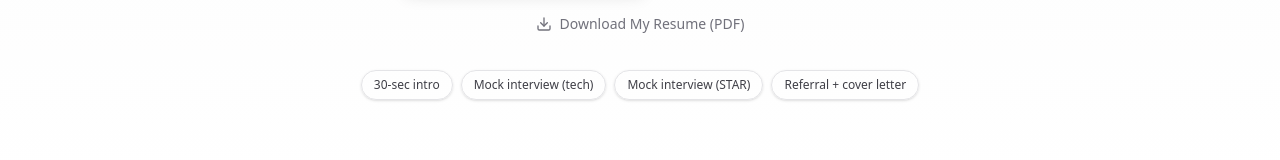
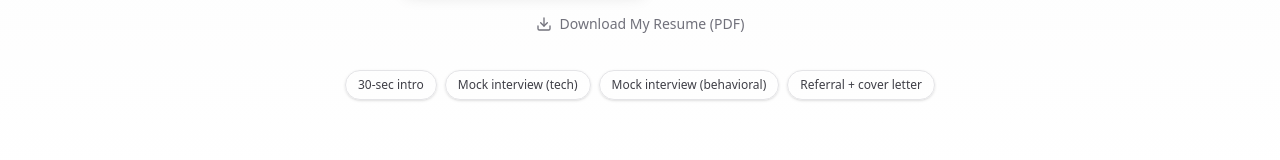
Before and after one commit to Oak112/chengai, a Next.js app: page / in a window 1280 px wide. Shown: the part 571-731 px from the top of the page. Built offline with nearby package versions, Linux system fonts and the light colour scheme; no server answers.

Commit message:
Polish UI and make behavioral answers more natural

```diff
--- a/src/app/api/chat/route.ts
+++ b/src/app/api/chat/route.ts
@@ -737,7 +737,7 @@ export async function POST(request: NextRequest) {
 
     const modeInstruction =
       mode === 'behavior'
-        ? '\n\nMode: behavior. Use STAR (Situation / Task / Action / Result). Prefer stories, but you may also use resume/experience sources when relevant.'
+        ? '\n\nMode: behavioral interview. Answer like a real interview: start with a short hook (why this mattered), then give just enough context, what you did (decisions + actions), and the outcome (metrics if available). Close with a brief generalization (what you learned / how you’d apply it again). Do NOT label sections as “Situation/Task/Action/Result” unless the user explicitly asks for STAR formatting. Prefer stories, but you may also use resume/experience sources when relevant.'
         : mode === 'tech'
           ? '\n\nMode: tech deep dive. Prioritize concrete technical details, trade-offs, and verifiable facts. Use the provided SOURCES (projects / resume / experience / articles) and clearly separate facts from assumptions.'
           : '';
--- a/src/app/globals.css
+++ b/src/app/globals.css
@@ -3,12 +3,16 @@
 
 :root {
   --background: #ffffff;
-  --foreground: #171717;
+  --foreground: #0b1220;
+  --ring: rgba(37, 99, 235, 0.55);
+  --glow-blue: rgba(37, 99, 235, 0.12);
+  --glow-purple: rgba(147, 51, 234, 0.1);
 }
 
 @theme inline {
   --color-background: var(--background);
   --color-foreground: var(--foreground);
+  --color-ring: var(--ring);
   --font-sans: var(--font-geist-sans);
   --font-mono: var(--font-geist-mono);
 }
@@ -17,11 +21,17 @@
   :root {
     --background: #0a0a0a;
     --foreground: #ededed;
+    --ring: rgba(59, 130, 246, 0.5);
+    --glow-blue: rgba(59, 130, 246, 0.1);
+    --glow-purple: rgba(168, 85, 247, 0.08);
   }
 }
 
 body {
-  background: var(--background);
+  background:
+    radial-gradient(1200px circle at 20% -10%, var(--glow-blue), transparent 60%),
+    radial-gradient(1000px circle at 90% 0%, var(--glow-purple), transparent 55%),
+    var(--background);
   color: var(--foreground);
   font-family: var(--font-sans), Arial, Helvetica, sans-serif;
 }
@@ -54,15 +64,19 @@ body {
   }
 }
 
-/* Smooth transitions */
-* {
-  transition-property: color, background-color, border-color;
+/* Smooth transitions (interactive elements only) */
+a,
+button,
+input,
+textarea,
+select {
+  transition-property: color, background-color, border-color, box-shadow, transform;
   transition-duration: 150ms;
   transition-timing-function: ease;
 }
 
 /* Focus styles */
 :focus-visible {
-  outline: 2px solid #3b82f6;
+  outline: 2px solid var(--ring);
   outline-offset: 2px;
 }
--- a/src/app/page.tsx
+++ b/src/app/page.tsx
@@ -90,15 +90,15 @@ export default function Home() {
                 href={{
                   pathname: '/chat',
                   query: {
-                    q: 'Mock interview (behavioral): answer in STAR, then ask me one follow-up question.',
+                    q: 'Mock interview (behavioral): answer like a real interview (hook -> context -> actions -> outcomes -> takeaway), then ask me one follow-up question.',
                     mode: 'behavior',
                   },
                 }}
                 event="shortcut_click"
-                meta={{ shortcut: 'mock_interview_star', page: 'home' }}
+                meta={{ shortcut: 'mock_interview_behavioral', page: 'home' }}
                 className="rounded-full border border-zinc-200 bg-white/70 px-3 py-1.5 text-xs font-medium text-zinc-700 shadow-sm hover:bg-white dark:border-zinc-800 dark:bg-zinc-950/50 dark:text-zinc-200 dark:hover:bg-zinc-950"
               >
-                Mock interview (STAR)
+                Mock interview (behavioral)
               </TrackedLink>
               <TrackedLink
                 href={{
--- a/src/components/chat/ChatInterface.tsx
+++ b/src/components/chat/ChatInterface.tsx
@@ -330,7 +330,8 @@ export default function ChatInterface({ initialMessage, initialMode, startFresh
                 Charlie&apos;s AI
               </div>
               <div className="text-[11px] text-zinc-500 dark:text-zinc-400">
-                Evidence-first • RAG-powered • {mode === 'auto' ? 'Auto' : mode}
+                Evidence-first • RAG-powered •{' '}
+                {mode === 'auto' ? 'Auto' : mode === 'tech' ? 'Tech deep dive' : 'Behavioral'}
               </div>
             </div>
           </Link>
@@ -349,7 +350,7 @@ export default function ChatInterface({ initialMessage, initialMode, startFresh
           >
               <option value="auto">Auto</option>
               <option value="tech">Tech deep dive</option>
-              <option value="behavior">Behavioral (STAR)</option>
+              <option value="behavior">Behavioral</option>
             </select>
 
             <button
--- a/src/components/chat/JDMatcher.tsx
+++ b/src/components/chat/JDMatcher.tsx
@@ -140,12 +140,19 @@ export default function JDMatcher() {
             <div className="text-5xl font-bold">{result.match_score}%</div>
             <p className="mt-2 text-sm opacity-90 whitespace-pre-line">{result.summary}</p>
             {result.score_breakdown && (
-              <div className="mt-3 text-xs opacity-90">
-                <div>
-                  Scoring: raw {result.score_breakdown.raw_coverage_pct}% → adjusted{' '}
-                  {result.score_breakdown.adjusted_coverage_pct}% (curve={result.score_breakdown.curve}, entry-level=
-                  {String(result.score_breakdown.is_entry_level)}).
-                </div>
+              <div className="mt-4 flex flex-wrap gap-2 text-xs text-white/90">
+                <span className="inline-flex items-center rounded-full bg-white/15 px-2.5 py-1">
+                  Coverage: {result.score_breakdown.raw_coverage_pct}%
+                </span>
+                <span className="inline-flex items-center rounded-full bg-white/15 px-2.5 py-1">
+                  Adjusted: {result.score_breakdown.adjusted_coverage_pct}%
+                </span>
+                <span className="inline-flex items-center rounded-full bg-white/15 px-2.5 py-1">
+                  Curve: {result.score_breakdown.curve}
+                </span>
+                <span className="inline-flex items-center rounded-full bg-white/15 px-2.5 py-1">
+                  Entry-level: {result.score_breakdown.is_entry_level ? 'yes' : 'no'}
+                </span>
               </div>
             )}
           </div>
@@ -246,7 +253,7 @@ export default function JDMatcher() {
                   <Link
                     key={project.id}
                     href={`/projects/${project.slug}`}
-                    className="block rounded-lg p-3 hover:bg-zinc-50 dark:hover:bg-zinc-800"
+                    className="block rounded-lg p-3 transition-colors hover:bg-zinc-50 dark:hover:bg-zinc-800"
                   >
                     <div className="font-medium text-zinc-900 dark:text-white">
                       {project.title}
@@ -312,14 +319,14 @@ export default function JDMatcher() {
                   // ignore
                 }
               }}
-              className="flex-1 rounded-xl bg-blue-600 py-3 text-center text-sm font-medium text-white hover:bg-blue-700"
+              className="flex-1 rounded-xl bg-gradient-to-br from-blue-600 to-purple-600 py-3 text-center text-sm font-semibold text-white shadow-sm hover:brightness-110"
             >
               Ask AI More Questions
             </Link>
             <Link
               href="/projects"
               onClick={() => trackEvent('jd_match_cta_click', { cta: 'projects' })}
-              className="flex-1 rounded-xl border border-zinc-200 py-3 text-center text-sm font-medium text-zinc-700 hover:bg-zinc-50 dark:border-zinc-700 dark:text-zinc-300 dark:hover:bg-zinc-800"
+              className="flex-1 rounded-xl border border-zinc-200 bg-white/70 py-3 text-center text-sm font-semibold text-zinc-700 shadow-sm hover:bg-white dark:border-zinc-800 dark:bg-zinc-950/50 dark:text-zinc-200 dark:hover:bg-zinc-950"
             >
               View All Projects
             </Link>
```
